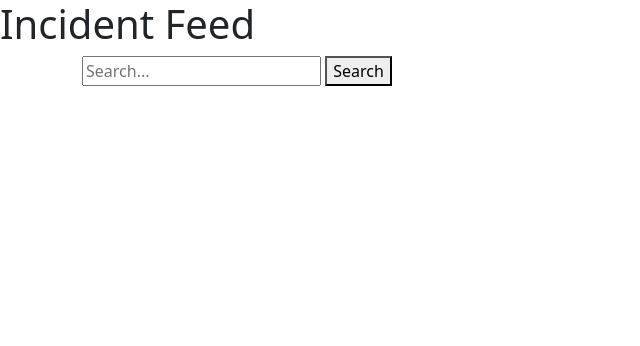
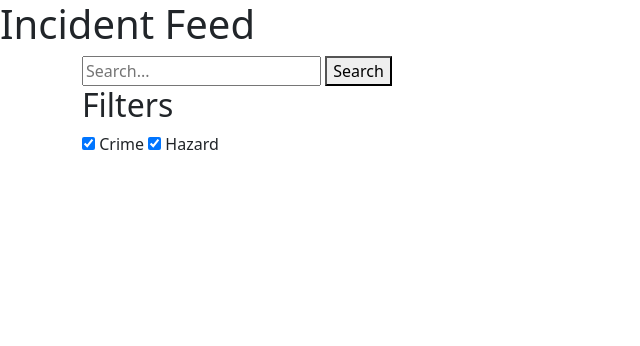
Before and after one commit to kunjpatel1402/IT314_project_30, a Django app: template Code/project/myApp/templates/myApp/IncidentFeed.html in a window 1280 px wide. Shown: the top 346 px of the page, without its empty margins (0-640 px from the left). Run offline with Django 4.2, Linux system fonts and the light colour scheme; the template is opened without the code that fills it, so the values that code supplies are empty; some libraries are stand-ins or nearby versions.

Commit message:
Update IncidentFeed.html

```diff
--- a/Code/project/myApp/templates/myApp/IncidentFeed.html
+++ b/Code/project/myApp/templates/myApp/IncidentFeed.html
@@ -6,7 +6,7 @@
 	<meta name="viewport" content="width=device-width, initial-scale=1.0">
     <link rel="stylesheet" href="https://cdn.jsdelivr.net/npm/bootstrap@5.0.0-beta1/dist/css/bootstrap.min.css">
 	<link rel="stylesheet" href="https://use.fontawesome.com/releases/v5.7.2/css/all.css">
-    <link rel="stylesheet" href="./myApp/feed.css" >
+    <link rel="stylesheet" href="./myApp/incfeed.css" >
     <title>Login Page</title>
 </head>
 <body>
@@ -20,12 +20,24 @@
     </div>
     </header>
 
-
+ <div class="container">
+      <div class="filters">
+        <h2>Filters</h2>
+        <label>
+          <input type="checkbox" name="crime" checked>
+          Crime
+        </label>
+        <label>
+          <input type="checkbox" name="hazard" checked>
+          Hazard
+        </label>
+      </div>
       <div class="post-container" id="post-container"></div>
+    </div>
 
 
 	<script src="https://cdn.jsdelivr.net/npm/bootstrap@5.0.0-beta1/dist/js/bootstrap.bundle.min.js"></script>
 	<script src="https://cdnjs.cloudflare.com/ajax/libs/jquery/3.2.1/jquery.min.js"></script>
-  <script src="./myAppfeed.js"></script>
+  <script src="./myApp/incfeed.js"></script>
 </body>
 </html>
```
